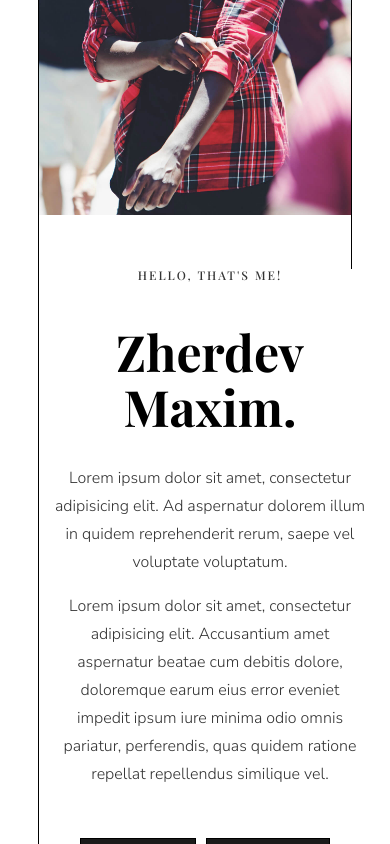
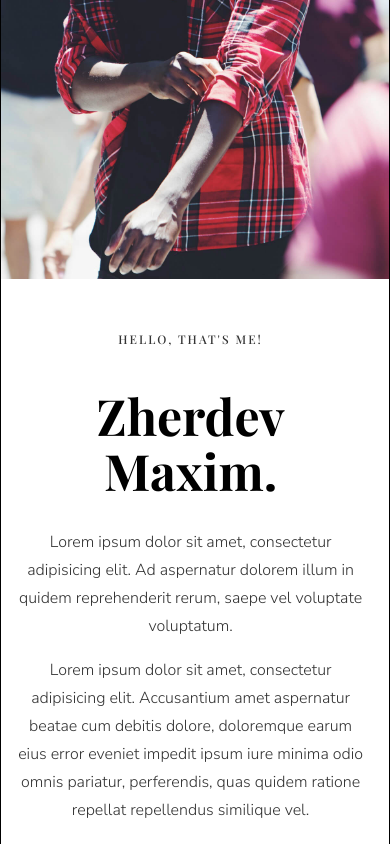
Before and after one commit to ZherdevMak/portfolio, a React (Create React App) app: page / in a window 390 px wide. Shown: the part 1156-2000 px from the top of the page. Built offline with nearby package versions, Linux system fonts and the light colour scheme.

Commit message:
page projects optimized 300px stage 2

```diff
--- a/src/Main/Main.module.scss
+++ b/src/Main/Main.module.scss
@@ -27,16 +27,16 @@
     border: 1px solid;
     flex-wrap: wrap;
     @media (max-width: 991px) {
-      display: block;
       width: 80%;
       height: max-content;
       padding: 100px 0;
     }
     @media (max-width: 767px) {
       text-align: center;
+      padding: 60px 0;
     }
     @media (max-width: 550px) {
-
+      width: 100%;
     }
 
     .photoContainer {
@@ -60,7 +60,7 @@
       padding-right: 15px;
       padding-left: 15px;
       @media (max-width: 991px) {
-        width: 100%;
+        width: 90%;
         height: max-content;
       }
 
```
